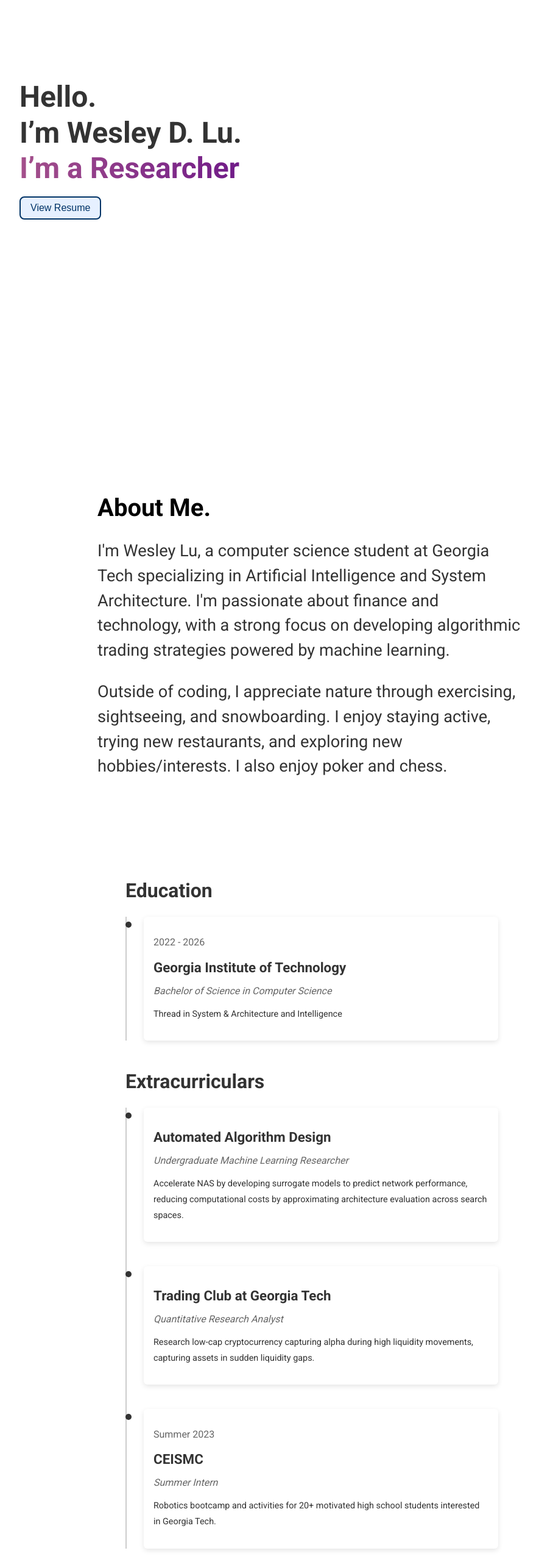
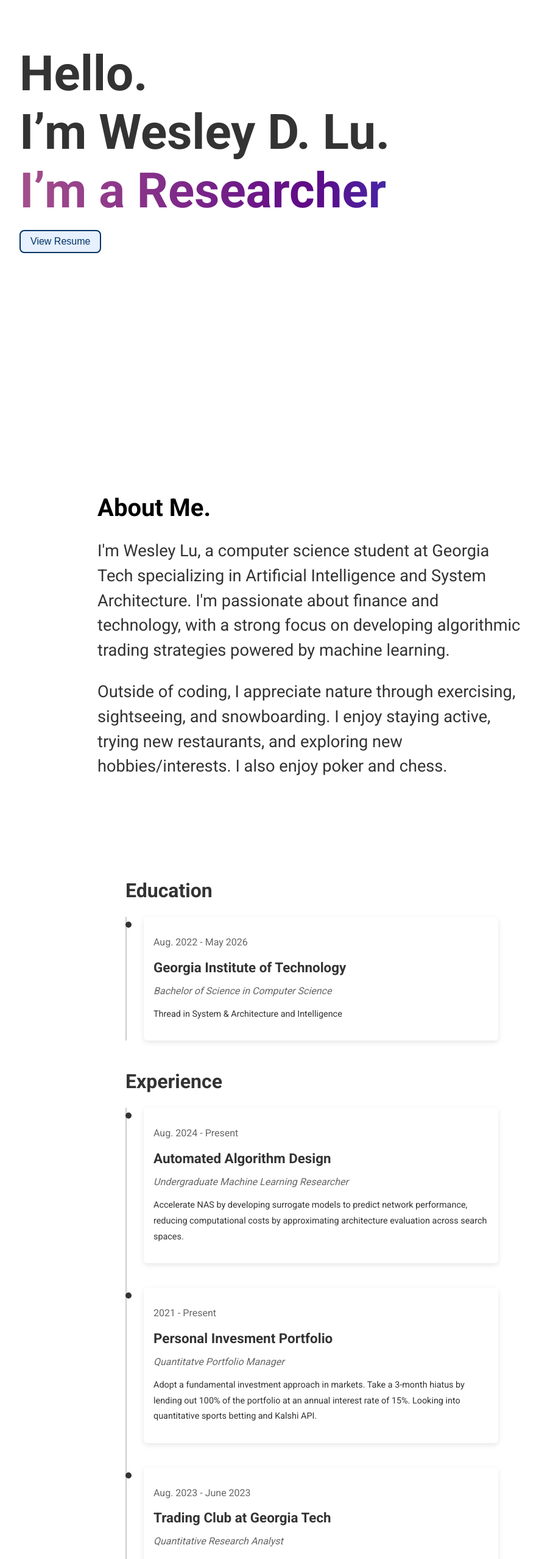
Before and after one commit to wlu03/wlu314, a React (Create React App) app: page / in a window 1280 px wide. Shown: the part 180-2736 px from the top of the page at 61% size, without its empty margins (128-1013 px from the left). Built offline with nearby package versions, Linux system fonts and the light colour scheme.

Commit message:
updating experience.jsx

```diff
--- a/src/Pages/Home/Experience.jsx
+++ b/src/Pages/Home/Experience.jsx
@@ -9,7 +9,7 @@ function Experience() {
           <div style={styles.timelineItem}>
             <div style={styles.marker}></div>
             <div style={{ ...styles.card, ...styles.cardHover }}>
-              <p style={styles.date}>2022 - 2026</p>
+              <p style={styles.date}>Aug. 2022 - May 2026</p>
               <h2 style={styles.cardTitle}>Georgia Institute of Technology</h2>
               <p style={styles.cardSubtitle}>Bachelor of Science in Computer Science</p>
               <p style={styles.cardDescription}>
@@ -19,12 +19,14 @@ function Experience() {
           </div>
         </div>
 
-        <h1 style={styles.sectionTitle}>Extracurriculars</h1>
+        <h1 style={styles.sectionTitle}>Experience</h1>
+
+
         <div style={styles.timeline}>
           <div style={styles.timelineItem}>
             <div style={styles.marker}></div>
             <div style={{ ...styles.card, ...styles.cardHover }}>
-              <p style={styles.date}></p>
+              <p style={styles.date}>Aug. 2024 - Present</p>
               <h2 style={styles.cardTitle}>Automated Algorithm Design</h2>
               <p style={styles.cardSubtitle}>Undergraduate Machine Learning Researcher</p>
               <p style={styles.cardDescription}>
@@ -32,11 +34,22 @@ function Experience() {
               </p>
             </div>
           </div>
-
           <div style={styles.timelineItem}>
             <div style={styles.marker}></div>
             <div style={{ ...styles.card, ...styles.cardHover }}>
-              <p style={styles.date}></p>
+              <p style={styles.date}>2021 - Present</p>
+              <h2 style={styles.cardTitle}>Personal Invesment Portfolio</h2>
+              <p style={styles.cardSubtitle}>Quantitatve Portfolio Manager</p>
+              <p style={styles.cardDescription}>
+              Adopt a fundamental investment approach in markets. Take a 3-month hiatus by lending out 100% of the portfolio at an annual interest rate of 15%.
+              Looking into quantitative sports betting and Kalshi API.
+              </p>
+            </div>
+          </div>
+          <div style={styles.timelineItem}>
+            <div style={styles.marker}></div>
+            <div style={{ ...styles.card, ...styles.cardHover }}>
+              <p style={styles.date}>Aug. 2023 - June 2023</p>
               <h2 style={styles.cardTitle}>Trading Club at Georgia Tech</h2>
               <p style={styles.cardSubtitle}>Quantitative Research Analyst</p>
               <p style={styles.cardDescription}>
--- a/src/Pages/Home/Homescreen.css
+++ b/src/Pages/Home/Homescreen.css
@@ -14,7 +14,7 @@
   font-family: 'Roboto', Arial, sans-serif;
 }
 .homeContainer .title {
-  font-size: 3rem;
+  font-size: 5rem;
   margin-bottom: 0.1rem;
   margin-top: 0.1rem;
   color: #333;
@@ -26,7 +26,7 @@
 }
 
 .typing {
-  font-size: 3rem;
+  font-size: 5em;
   font-weight: bold;
   margin-top: 0.1rem;
   margin-bottom: 0.1rem;
@@ -79,6 +79,7 @@
 
   .homeContainer {
     padding: 1rem;
+    padding-left: 3rem;
     margin-top: 5rem;
     margin-bottom: 7rem;
     height: auto;
--- a/src/Pages/Home/Projects.css
+++ b/src/Pages/Home/Projects.css
@@ -5,21 +5,6 @@
   font-family: Roboto, Arial, sans-serif;
   color: #333;
   background-color: #ffffff;
-}
-
-@media (max-width: 768px) {
-  .container {
-    max-width: 100%;
-    padding: 1rem;
-  }
-
-  .title, .grid, .card, .cardDescription {
-    text-align: left;
-  }
-
-  .grid {
-    justify-items: start;
-  }
 }
 
 .title {
@@ -56,6 +41,7 @@
 .cardTitle {
   font-size: 1.2rem;
   font-weight: bold;
+  text-align: left;
   margin-bottom: 0.8rem;
 }
 
@@ -73,6 +59,7 @@
 .cardDescription {
   font-size: 1rem;
   line-height: 1.3;
+  text-align: left;
   margin-bottom: 0.5rem;
   flex-grow: 1;
 }
```
